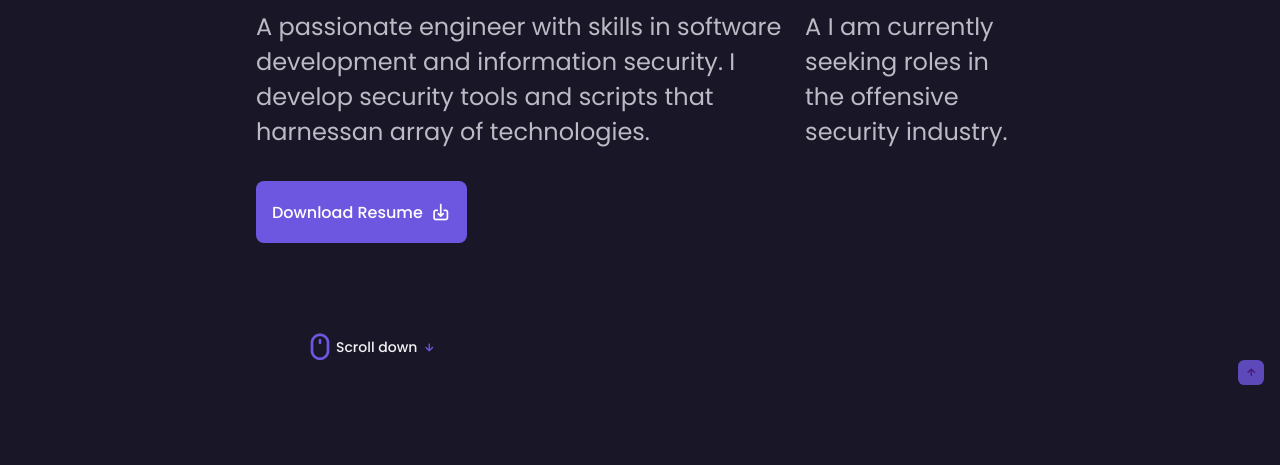
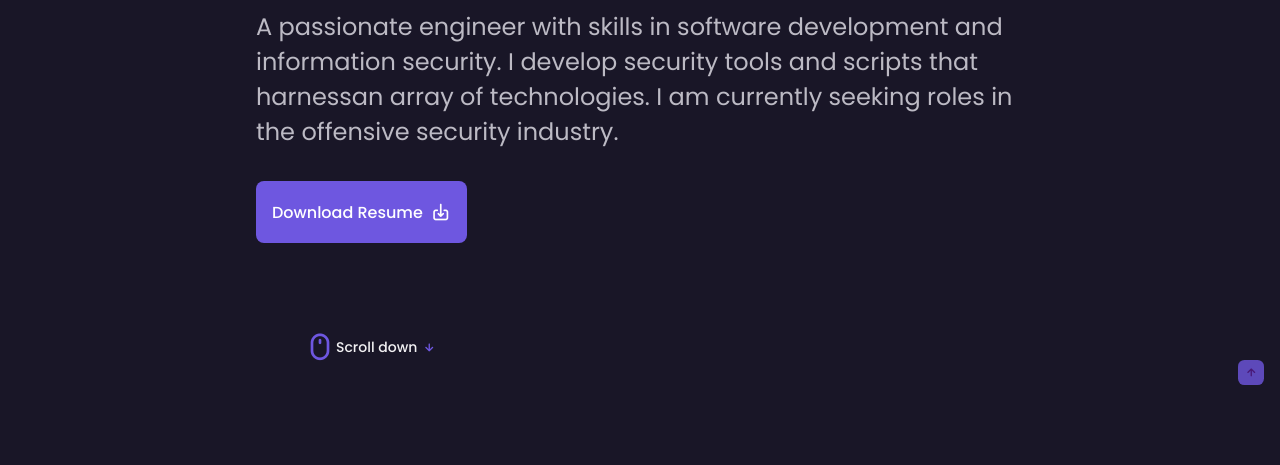
Before and after one commit to tyohare/tyohare.github.io, a plain HTML site: page index.html in a window 1280 px wide. Shown: the part 335-800 px from the top of the page. Drawn offline with nearby package versions, Linux system fonts and the light colour scheme.

Commit message:
updated site2

```diff
--- a/index.html
+++ b/index.html
@@ -74,8 +74,7 @@
             </h3>
                     <div class="idx">
 
-                        <p class="home__description">A passionate engineer with skills in software development and information security. I develop security tools and scripts that harnessan array of technologies.</p>
-                        <p class="home__description">A I am currently seeking roles in the offensive security industry.</p>
+                        <p class="home__description">A passionate engineer with skills in software development and information security. I develop security tools and scripts that harnessan array of technologies. I am currently seeking roles in the offensive security industry.</p>
 
                     </div>
 
```
